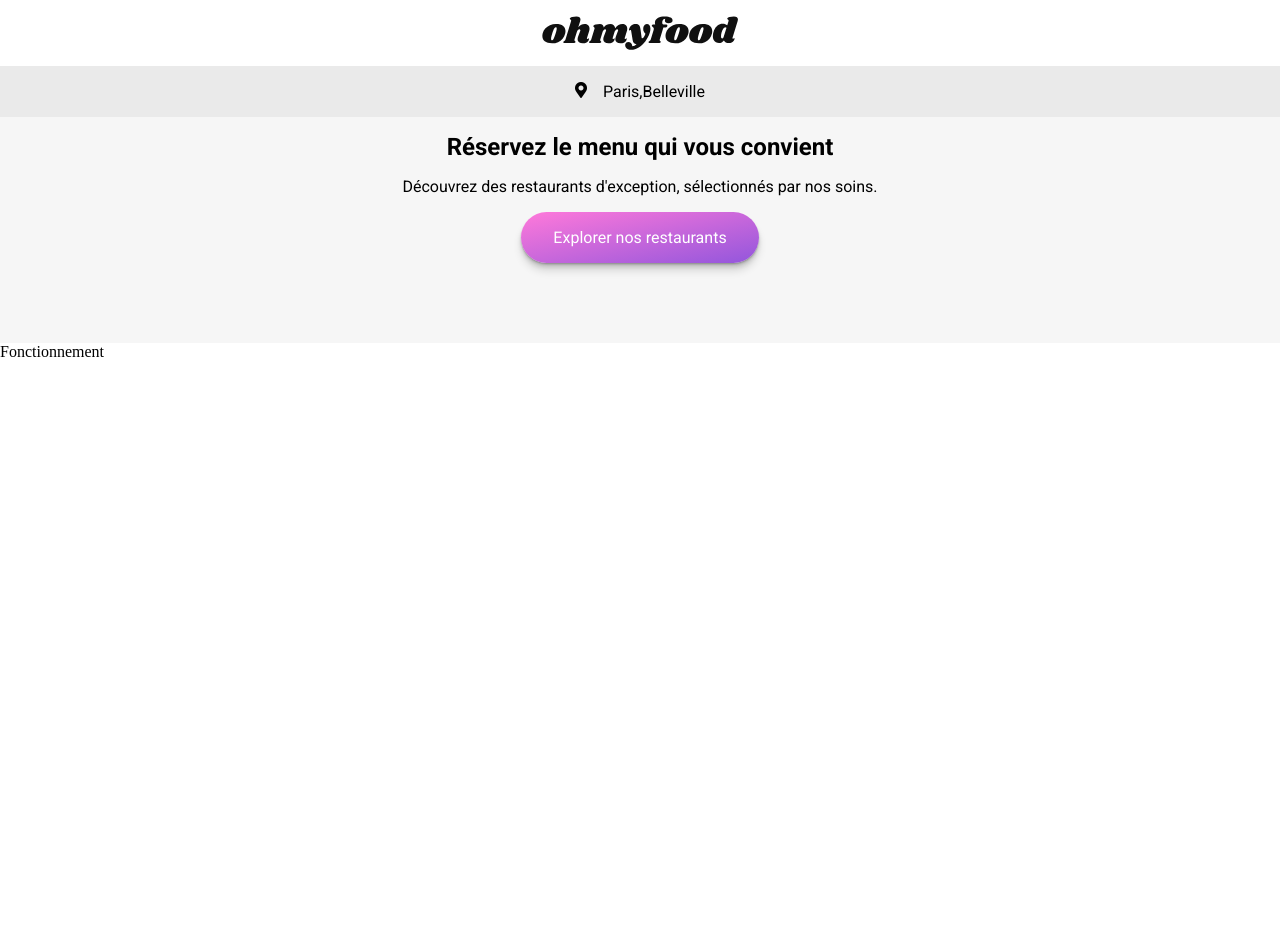
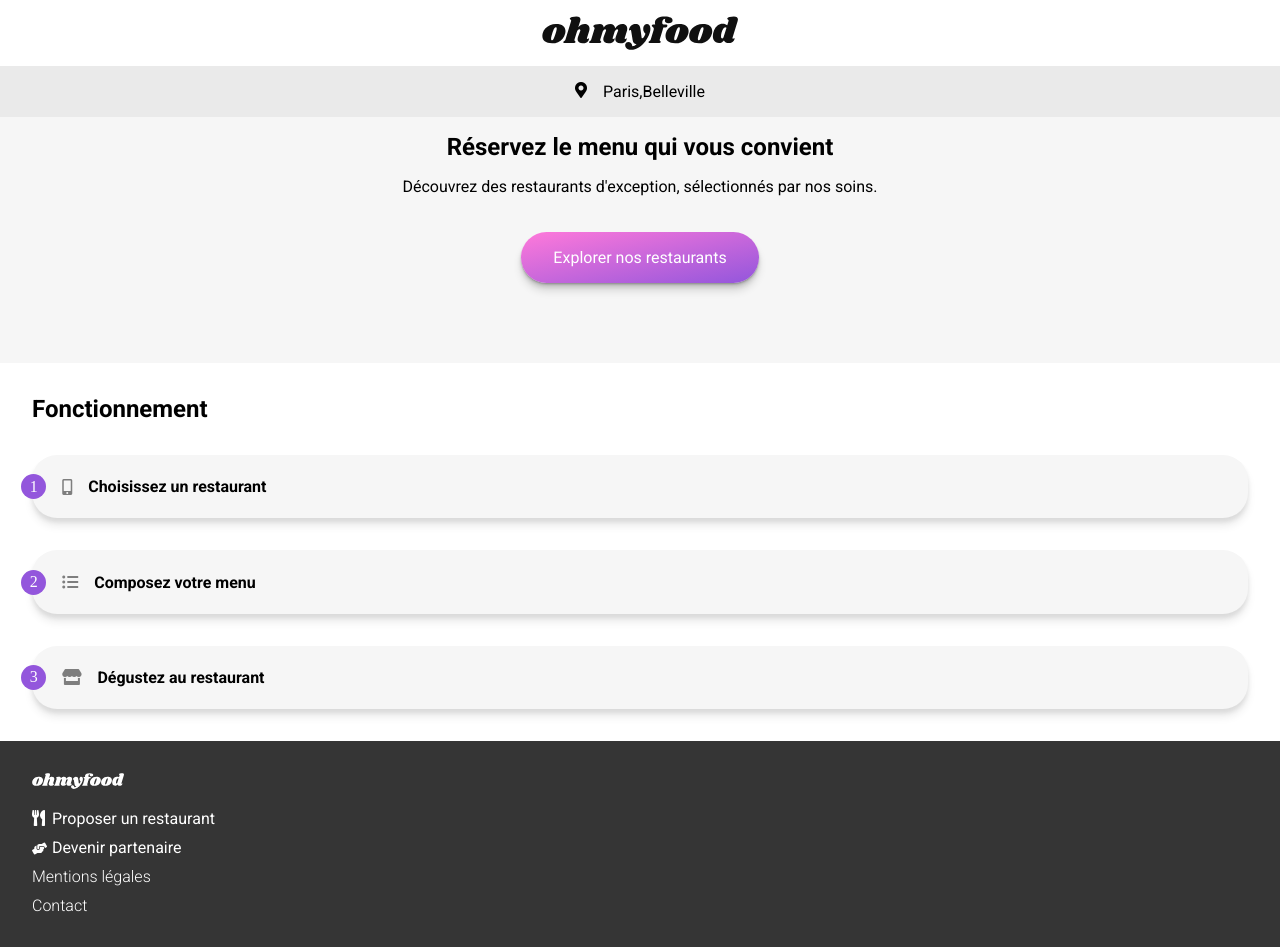
Before and after one commit to Yoh2L/DeletoilleYohan_3_08112020, a plain HTML site: page index.html in a window 1280 px wide. Before the commit the page ends 800 px from the top, so only its background shows below. Drawn offline with Linux system fonts and the light colour scheme; a web font is replaced by a local one.

Commit message:
V2 - main page : btn fonctionnement +  footer

```diff
--- a/index.html
+++ b/index.html
@@ -45,28 +45,46 @@
 
         </nav>
 
-        <nav class="purpose">
-            <span class="purpose-txt">Fonctionnement</span>
-            <a href="" class="purpose-btn purpose-btn1">
-                <span></span>
-                <span></span>
-                <span></span>
+        <nav class="goal">
+            <span class="goal-txt">Fonctionnement</span>
+            <a href="" class="goal-btn">
+                <span class="gl-btn-nb"><span>1</span></span>
+                <span class="fas fa-mobile-alt gl-btn-icon"></span>
+                <span class="gl-btn-txt">Choisissez un restaurant</span>
 
             </a>
-            <a href="" class="purpose-btn purpose-btn2">
-                <span></span>
-                <span></span>
-                <span></span>
+            <a href="" class="goal-btn">
+                <span class="gl-btn-nb"><span>2</span></span>
+                <span class="fas fa-list-ul gl-btn-icon"></span>
+                <span class="gl-btn-txt">Composez votre menu</span>
 
             </a>
-            <a href="" class="purpose-btn purpose-btn3">
-                <span></span>
-                <span></span>
-                <span></span>
+            <a href="" class="goal-btn">
+                <span class="gl-btn-nb"><span>3</span></span>
+                <span class="fas fa-store gl-btn-icon"></span>
+                <span class="gl-btn-txt">Dégustez au restaurant</span>
 
             </a>
 
         </nav>
+
+        <footer>
+            <img src="./assets/logo/ohmyfood@2x.svg" alt="logo Ohmyfood" class="logo-footer">
+            <ul>
+                <li>
+                    <span class="fas fa-utensils footer-icon"></span>
+                    <span>Proposer un restaurant</span>
+                </li>
+                <li>
+                    <span class="fas fa-hands-helping footer-icon hand-shake"></span>
+                    <span>Devenir partenaire</span>
+                </li>
+                <li class="footer-txt-thin">Mentions légales</li>
+                <li class="footer-txt-thin">Contact</li>
+            </ul>
+
+        </footer>
+
 
     </main>
 
@@ -75,4 +93,6 @@
 
 </body>
 
+
+
 </html>
--- a/sass/base/_index.scss
+++ b/sass/base/_index.scss
@@ -1 +1 @@
-@forward './reset';
+@forward './_reset.scss';
--- /dev/null
+++ b/sass/layouts/_footer.scss
@@ -0,0 +1,41 @@
+@use '../utils/variables' as v;
+
+footer{
+    background: v.$clr-grey3;
+    padding: 2rem;
+
+    ul{
+        display: flex;
+        flex-direction: column;
+        gap: 10px;
+        font-family: "Roboto";
+        font-weight: v.$clr-medium;
+        color: white;
+
+        .footer-li{
+            display: flex;
+            gap: 10px;
+        }
+    }
+
+}
+
+.logo-footer{
+    filter: brightness(2000%);
+    height: 16px;
+    margin-bottom: 1rem;
+
+}
+
+.footer-icon{
+    width: 16px;
+}
+
+.hand-shake{
+    font-size: 12px;
+}
+
+.footer-txt-thin{
+    font-weight: v.$clr-thin;
+
+}
--- a/sass/layouts/_index.scss
+++ b/sass/layouts/_index.scss
@@ -1 +1,2 @@
 @forward './_header.scss';
+@forward './_footer.scss';
--- a/sass/main.scss
+++ b/sass/main.scss
@@ -2,3 +2,4 @@
 @use "components";
 @use "layouts";
 @use "pages";
+@use "utils";
--- a/sass/pages/_home.scss
+++ b/sass/pages/_home.scss
@@ -37,7 +37,62 @@
             font-weight: 400;
             font-size: 16px;
             text-align: center;
+            margin-bottom: 20px;
+        }
+}
+
+.goal{
+    display: flex;
+    flex-direction: column;
+    padding: 2rem 2rem;
+    gap: 2rem;
+
+    .goal-txt{
+        font-family: "Roboto";
+        font-weight: v.$clr-strong;
+        font-size: 24px;
+
+
+    }
+    .goal-btn{
+        display: flex;
+        align-items: center;
+        gap: 1rem;
+        padding: 1.2rem;
+        background: v.$clr-grey1;
+        text-decoration: none;
+        border-radius: 25px;
+        box-shadow: 0 4px 4px rgba(0,0,0,0.08),
+                    0 8px 8px rgba(0,0,0,0.08);
+
+        .gl-btn-nb{
+            position: relative;
+            height: 25px;
+            width: 25px;
+            border-radius: 50%;
+            background-color: v.$clr-primary;
+            margin-left: -30px;
+
+            span{
+                position: absolute;
+                top: 50%;
+                left: 50%;
+                transform: translate(-50%, -50%);
+                color: white;
+            }
         }
 
+        .gl-btn-icon{
+            color: #7e7e7e;
+
+        }
+
+        .gl-btn-txt{
+            color: black;
+            font-family: "Roboto";
+            font-weight: v.$clr-strong;
+        }
+
+    }
 
 }
--- a/sass/pages/_index.scss
+++ b/sass/pages/_index.scss
@@ -1 +1 @@
-@forward './home';
+@forward './_home.scss';
--- a/sass/utils/_index.scss
+++ b/sass/utils/_index.scss
@@ -0,0 +1,2 @@
+@forward './mixins';
+@forward './variables';
```
Also changed, not shown: sass/utils/_mixins.scss (added), style/style.css, 1 other file.
